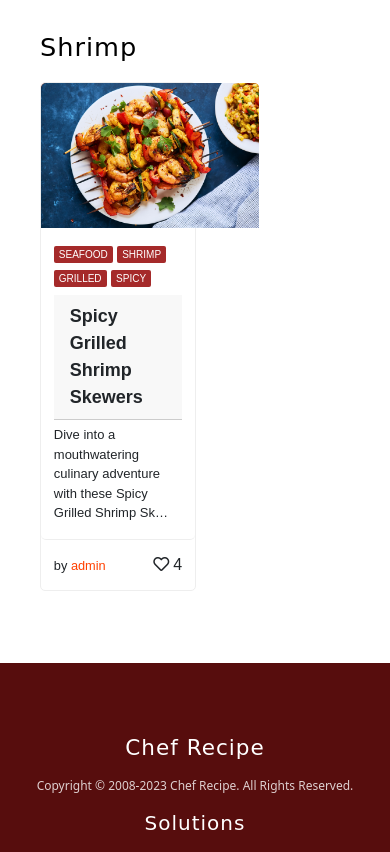
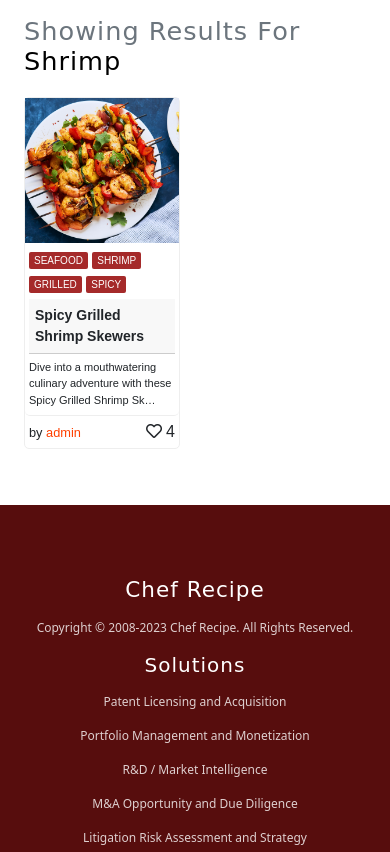
Before and after one commit to Asif-Biswas/recipe, a Django app: a page that uses templates/main/tagsearch.html in a window 390 px wide. Shown: the part 213-1065 px from the top of the page. Run offline with Django 4.2, Linux system fonts and the light colour scheme; data comes from the database, SQL or seed files in the repository; both versions use the stored data as it was after the commit; some libraries are stand-ins or nearby versions.

Commit message:
3rd milestone

```diff
--- a/main/urls.py
+++ b/main/urls.py
@@ -10,4 +10,5 @@ urlpatterns = [
     path('tags', views.tags, name='tags'),
     path('tags/<str:tag>', views.tagsearch, name='tags'),
     path('chefs', views.chefs, name='chefs'),
+    path('all-recipes', views.all_recipes, name='all_recipes'),
 ]
--- a/main/views.py
+++ b/main/views.py
@@ -7,12 +7,11 @@ from django.shortcuts import get_object_or_404
 # Create your views here.
 
 def home(request):
-    recipes = Recipe.objects.filter(is_private=False)
+    recipes = Recipe.objects.filter(is_private=False).order_by('?')[:20]
     return render(request, 'main/home.html', {'recipes': recipes})
 
 
 def details(request, id):
-    # get or 404
     recipe = get_object_or_404(Recipe, id=id)
     return render(request, 'main/details.html', {'recipe': recipe})
 
@@ -50,13 +49,21 @@ def create(request):
 
 def tags(request):
     tagList = Tag.objects.all()
+    return render(request, 'main/tags.html', {'tags': tagList})
 
-    return render(request, 'main/tags.html', {'tags': tagList})
 
 def chefs(request):
     chefList = UserProfile.objects.all()
     return render(request, 'main/chefs.html', {"chefs" : chefList})
+
+
 def tagsearch(request, tag):
     tag_ob = Tag.objects.get(name=tag)
-    recipes = Recipe.objects.filter(tags=tag_ob)
+    recipes = Recipe.objects.filter(tags=tag_ob, is_private=False)
     return render(request, 'main/tagsearch.html', {'recipes' : recipes, 'tag':tag})
+
+
+def all_recipes(request):
+    recipes = Recipe.objects.filter(is_private=False)
+    tag = 'All Recipes'
+    return render(request, 'main/tagsearch.html', {'recipes' : recipes, 'tag':tag})
--- a/static/css/style.css
+++ b/static/css/style.css
@@ -195,7 +195,7 @@ article header {
 	border-top-right-radius: 5px;
 }
 .card-content {
-	padding: 0.8em;
+	padding: 4px;
 	display: inline-block;
 	text-align: left;
 	margin: auto;
@@ -213,7 +213,6 @@ article header {
 	border-radius: 2px;
 }
 .card-desc {
-	font-size: 13px;
 	display: block;
 }
 .card-header {
@@ -221,7 +220,30 @@ article header {
 	text-transform: capitalize;
 	font-size: 18px;
 	display: block;
+	padding: 6px;
 }
+
+@media screen and (max-width: 768px) {
+	.card-header {
+		font-size: 14px;
+	}
+	.card-desc {
+		font-size: 11px;
+	}
+}
+
+@media screen and (min-width: 768px) {
+	.card-header {
+		font-size: 18px;
+	}
+	.card-desc {
+		font-size: 13px;
+	}
+}
+
+
+
+
 .contributor {
 	display: block;
 }
@@ -339,7 +361,7 @@ button:hover {
 	}
 /*---ARTICLE---*/
 	article {
-		width: 40vw;
+		width: 45vw;
 	}
 }
 
@@ -421,3 +443,11 @@ button:hover {
 		width: 20%;
 	}
 }
+
+
+.box{
+	display: flex;
+	justify-content: center;
+	align-items: center;
+	overflow: hidden;
+}
--- a/templates/includes/navbar.html
+++ b/templates/includes/navbar.html
@@ -7,7 +7,7 @@
       <nav class="navigation">
         <ul>
                 <li><a href="{% url 'main:create' %}">Create</a></li>
-                <li><a href="#">Recipes</a></li>
+                <li><a href="{% url 'main:all_recipes' %}">Recipes</a></li>
                 <li><a href="{% url 'main:tags' %}">Tags</a></li>
                 <li><a href="{% url 'main:chefs' %}">Chefs</a></li>
                 <li><a href="{% url 'account:profile' %}">Profile</a></li>
--- a/templates/main/chefs.html
+++ b/templates/main/chefs.html
@@ -3,12 +3,12 @@
 {% block body %}
 
 
-<div style="width: 100%; max-width: 825px; margin: auto;" class=" p-3 mb-5  ">
+<div style="width: 100%; max-width: 825px; margin: auto;" class=" md-p-3 mb-5  ">
     <h1 class="mx-md-n5">Our Chefs</h1>
     <div class="mt-3">
         {% for i in chefs %}
         <div class="card d-inline-block mx-2 " style="width: 18rem;" >
-            <div style="width: 100%; height: 200px; background-image: url('{{i.profile_picture.url}}'); background-size: cover;">
+            <div style="width: 100%; height: 200px; background-image: url('{% if i.profile_picture %}{{i.profile_picture.url}}{% else %}{% static 'images/cheficon.png' %}{% endif %}'); background-size: cover;">
             </div>
             <div class="card-body">
               <a href="{% url 'account:profile' %}{{i.user}}"><h5 class="card-title">{{i.full_name}}</h5></a>
--- a/templates/main/details.html
+++ b/templates/main/details.html
@@ -39,7 +39,7 @@
                 <span>Tags</span>
                 <ul>
                     {% for tag in recipe.tags.all %}
-                        <li><a rel="tag" href="#">
+                        <li><a rel="tag" href="{% url 'main:tags' tag.name %}">
                             {{tag.name}}
                         </a></li>
                     {% endfor %}
--- a/templates/main/tagsearch.html
+++ b/templates/main/tagsearch.html
@@ -3,11 +3,12 @@
 {% block body %}
 
 
-<div style="width: 100%; max-width: 825px; margin: auto;" class=" p-3 mb-5  ">
+<div style="width: 100%; max-width: 825px; margin: auto;" class=" md-p-3 mb-5  ">
     <!-- <h1 class="mx-md-n5">Available Tags</h1> -->
     <div class="mt-3">
         <section class="wrapper product" style="width: 100%; margin: 0 16px; justify-content: start">
-            <h2 class="section-name" style="text-align: left; color: black; margin-bottom: 12px; margin-left: 8px">{{tag}}</h2>
+            {% if recipes %}
+            <h2 class="section-name" style="text-align: left; color: black; margin-bottom: 12px; margin-left: 8px"><span class="text-secondary">Showing results for</span> {{tag}}</h2>
                 {% for recipe in recipes %}
                     <article class="card featuredd" onclick="window.location.href='{% url 'main:details' recipe.id %}'" style="cursor: pointer;">
                         <div class="box"><img style="height: 145px; min-width: 218px;" src="{{recipe.image.url}}"></div>
@@ -24,6 +25,9 @@
                         </footer>
                     </article>
                 {% endfor %}
+            {% else %}
+                <h2 class="section-name" style="text-align: left; color: black; margin-bottom: 12px; margin-left: 8px"><span class="text-secondary">No results found for</span> {{tag}}</h2>
+            {% endif %}
         </section>
     </div>
 
```
Also changed, not shown: templates/main/tags.html (+4 -4 lines), db.sqlite3, media/profile_pictures/profile.png (deleted). Lines whose indentation alone changed are shown as unchanged.
